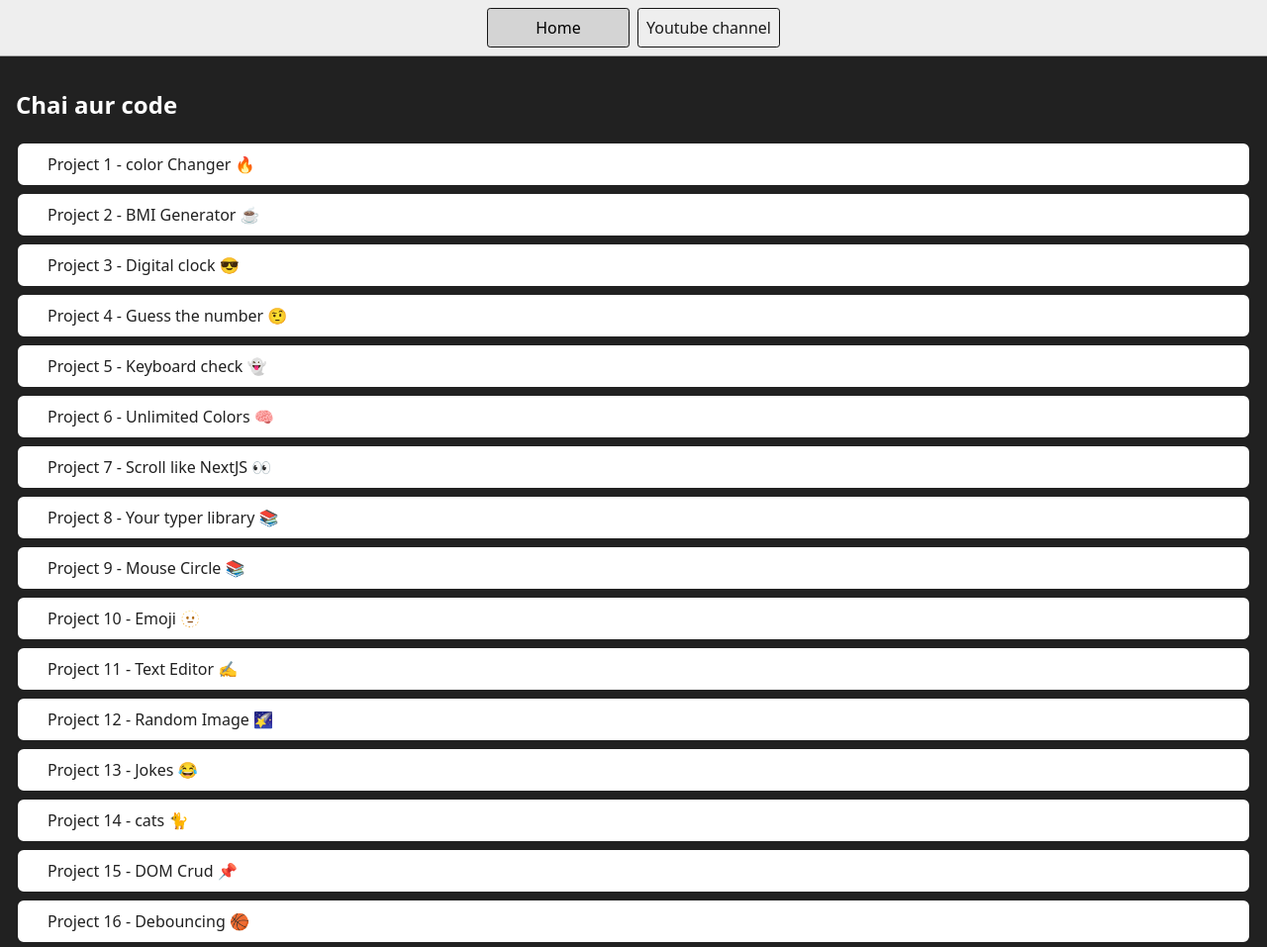
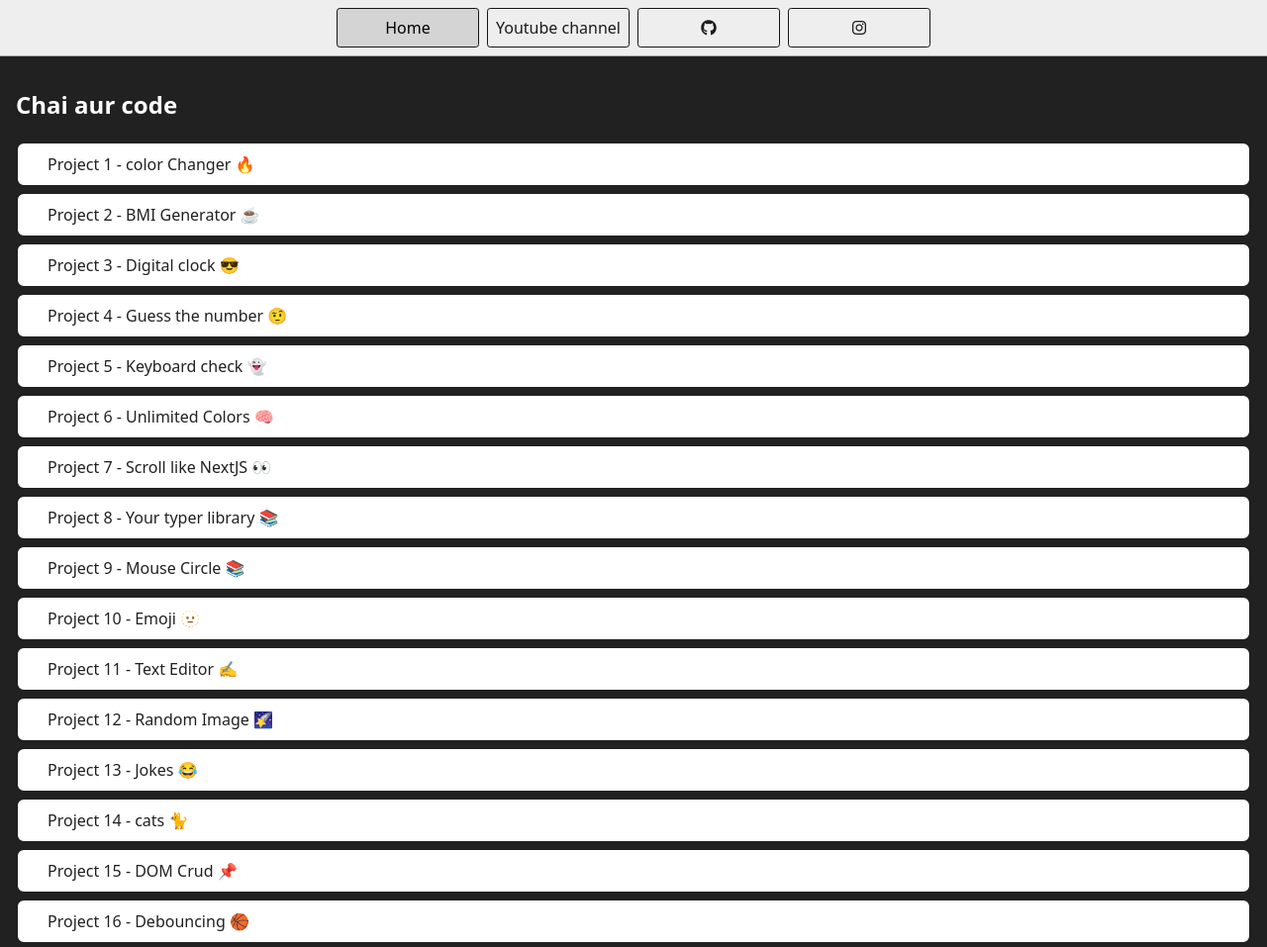
Before and after one commit to vishalScripts/dom-project-chaiaurcode, a plain HTML site: page index.html in a window 1280 px wide. Shown: the whole page at 99% size. Drawn offline with Linux system fonts and the light colour scheme.

Commit message:
Added social links

```diff
--- a/index.html
+++ b/index.html
@@ -14,11 +14,20 @@
             <a target="_blank" href="https://www.youtube.com/@chaiaurcode"
                 >Youtube channel</a
             >
+            <a target="_blank" href="https://github.com/myself-viishal"
+                ><i class="fa-brands fa-github"></i
+            ></a>
+            <a target="_blank" href="https://www.instagram.com/myself_viishal/"
+                ><i class="fa-brands fa-instagram"></i
+            ></a>
         </nav>
         <main>
             <h1>Chai aur code</h1>
             <div class="projects">
-        <a class="project-link" style="" href="./1-colorChanger/index.html"
+                <a
+                    class="project-link"
+                    style=""
+                    href="./1-colorChanger/index.html"
                     >Project 1 - color Changer 🔥</a
                 >
                 <a class="project-link" href="./2-BMICalculator/index.html"
@@ -69,5 +78,9 @@
                 <!-- testing -->
             </div>
         </main>
+        <script
+            src="https://kit.fontawesome.com/c84f374fbb.js"
+            crossorigin="anonymous"
+        ></script>
     </body>
 </html>
```
Lines whose indentation alone changed are shown as unchanged.
